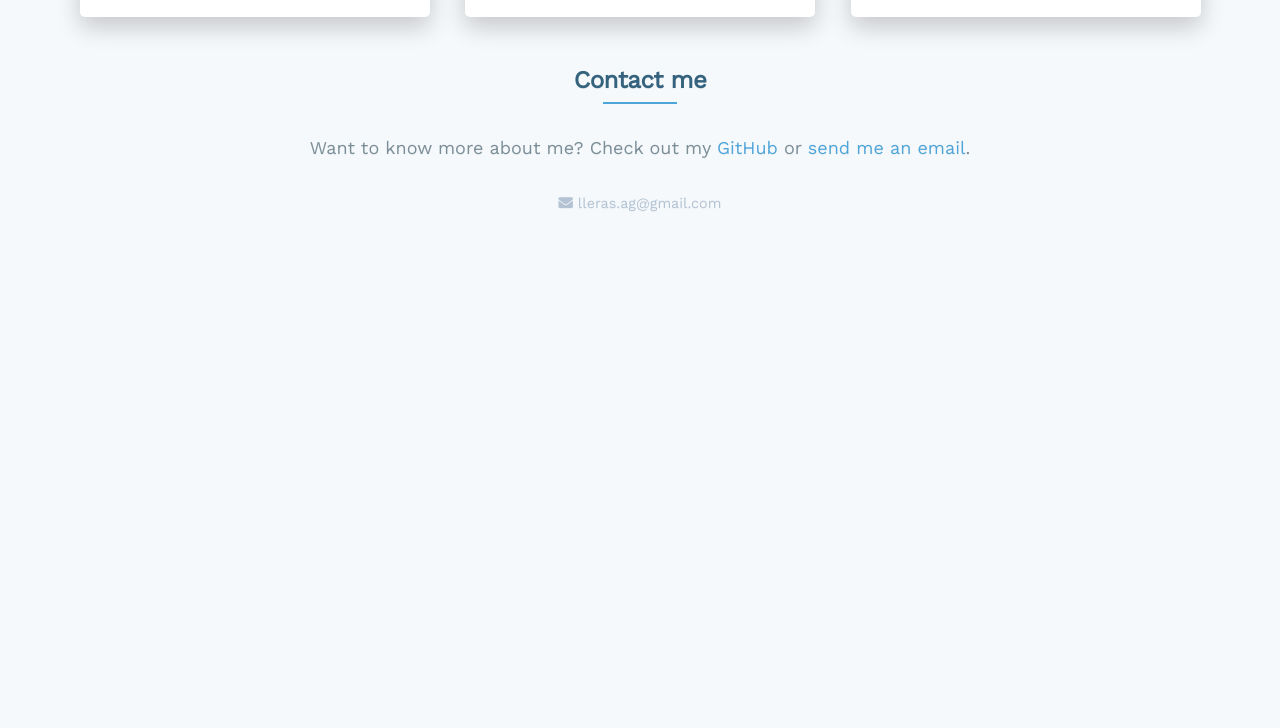
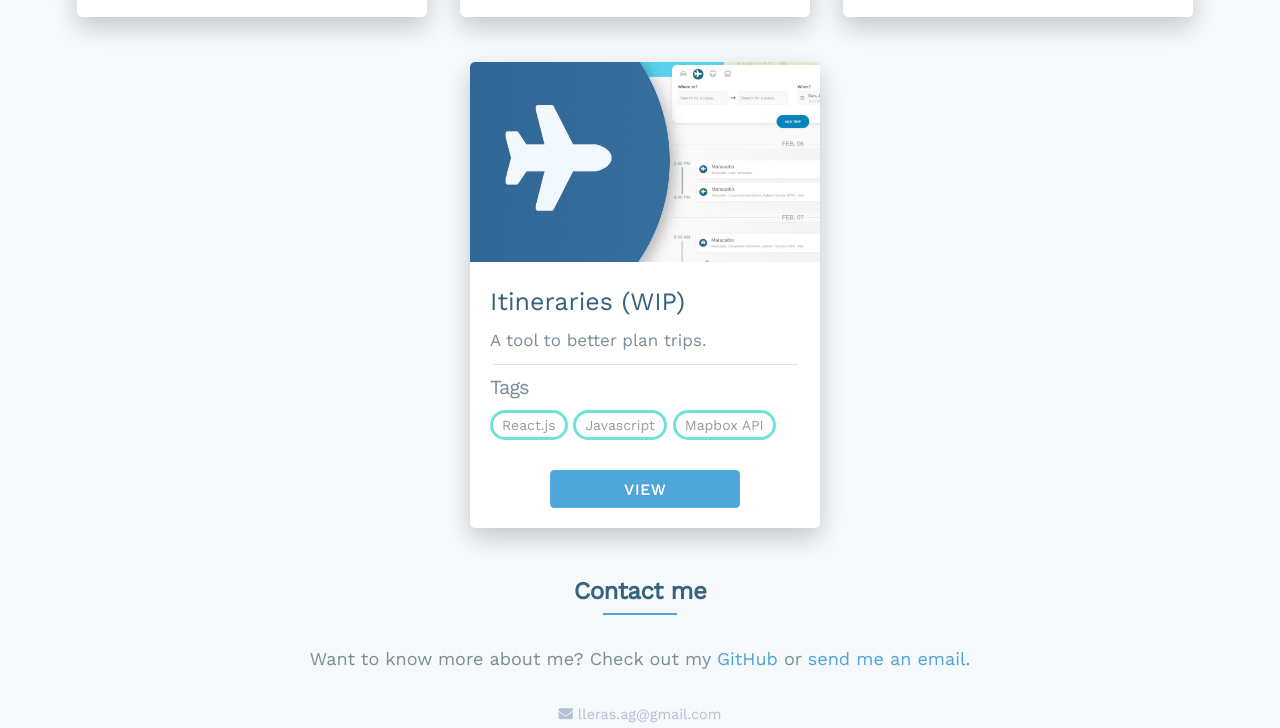
Before and after one commit to alleras/alleras.github.io, a plain HTML site: page index.html in a window 1280 px wide. Shown: the part 1293-2021 px from the top of the page. Before the commit the page ends 1554 px from the top, so only its background shows below. Drawn offline with nearby package versions, Linux system fonts and the light colour scheme.

Commit message:
Add Itineraries project

```diff
--- a/index.html
+++ b/index.html
@@ -153,6 +153,32 @@
                         </div>
                     </div>
 
+                    <div class="projectCard">
+                        <div class="projectCard__image">
+                            <img src="assets/itineraries.jpg" />
+                        </div>
+                        <div class="projectCard__content">
+                            <span class="projectCard__title">
+                                Itineraries (WIP)
+                            </span>
+                            <span class="projectCard__description">
+                                    A tool to better plan trips.
+                            </span>
+                            <hr class="projectCard__innerSeparator" />
+                            <h2 class="projectCard__tagsTitle">Tags</h2>
+                            <ul class="tagList">
+
+                                    <li class="tagList__tag">React.js</li>
+
+                                    <li class="tagList__tag">Javascript</li>
+
+                                    <li class="tagList__tag">Mapbox API</li>
+
+                            </ul>
+                            <a href="https://alleras.github.io/itineraries" class="projectCard__button button button-primary">View</a>
+                        </div>
+                    </div>
+
             </div>
         </section>
         <section id="contact">
```
Also changed, not shown: bin/src/_projects/_4itineraries.json (added, +7 -0 lines), assets/itineraries.jpg (added), bin/src/assets/itineraries.jpg (added), 1 other file.
